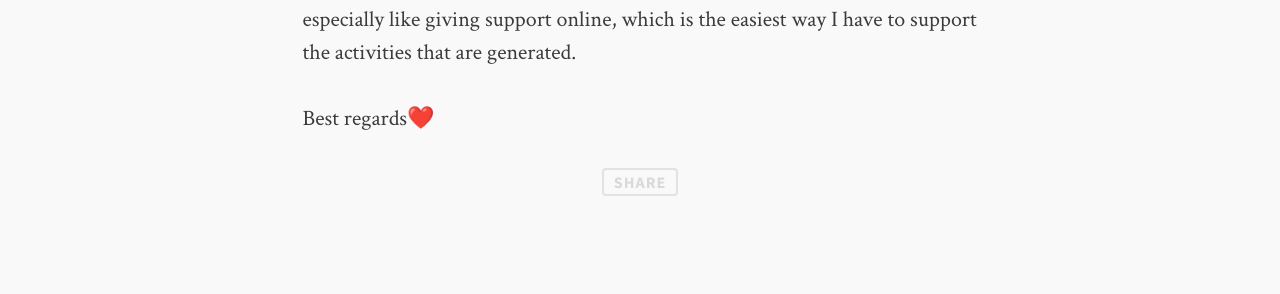
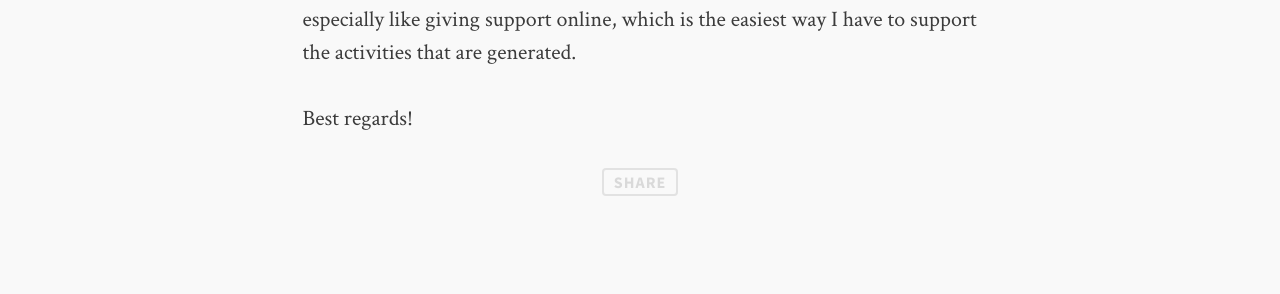
Before and after one commit to lourcastillo/lourcastillo.github.io, a Jekyll site: the page built from _posts/2022-01-20-retrospective-of-my-year-2021.md, in a window 1280 px wide and 900 px high, scrolled down 1933 px. Shown: the part 189-483 px from the top of the window. Built offline with Jekyll 4.4.1, drawn with Linux system fonts in a browser that asks for light colours; comment, search, counter and statistics services are not loaded.

```diff
--- a/_posts/2022-01-20-retrospective-of-my-year-2021.md
+++ b/_posts/2022-01-20-retrospective-of-my-year-2021.md
@@ -14,4 +14,4 @@ Through what I am passionate about and what I decided when I was young as a voca
 
 I graduated with honors from the University of Americana in Ciudad del Este, Paraguay. I have worked hard to fulfill one of my dreams in life: to have a family. Due to life, I have not been able to advance with formal education as I dreamed. For example, I have not been able to do a diploma or postgraduate degree as I dreamed due to different life situations, especially the high cost of therapies for my son with autism. I have been able to obtain some certifications that have allowed me to have a job with good conditions. But, I desire to continue growing as a professional. Anyway, for better or worse, I will keep looking for opportunities and always value every opportunity. As a commitment to give back, I am part of non-profit organizations such as the Mozilla community, where we support the Mozilla manifesto in favor of the user and open web technologies to improve the quality of life of the user on the Internet both in Paraguay and Chile. Contributing to the organization of the Rotary Club Metropolitano District 4340 for community service and peace. The Rotary organization has empowered me with the value of high ethical standards and their importance in our day-to-day environment. Concerning these two organizations, I am always supported within a reasonable amount of time, usually dedicating a few hours on weekends. I especially like giving support online, which is the easiest way I have to support the activities that are generated.
 
-Best regards❤️
+Best regards!
```
